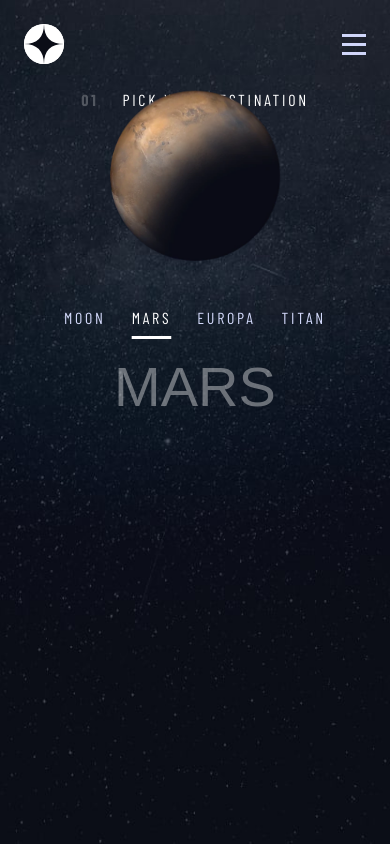
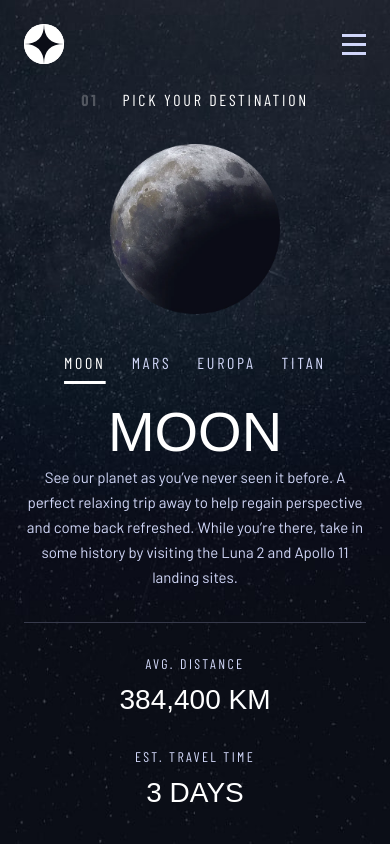
Before and after one commit to aleksandr-efimenko/space-tourism, a Next.js app: page /destination in a window 390 px wide. Built offline with nearby package versions, Linux system fonts and the light colour scheme; a web font is replaced by a local one.

Commit message:
finish desktop, tablet and mobile versions of destination page

```diff
--- a/src/components/Destination/DestinationImageSlider.tsx
+++ b/src/components/Destination/DestinationImageSlider.tsx
@@ -10,7 +10,7 @@ export default function DestinationImageSlider({ destination }: { destination: D
         initial={{ y: '-5rem', opacity: 0 }}
         animate={{ y: 0, opacity: 1 }}
         transition={{ duration: 0.5 }}
-        className='flex justify-center items-center w-full h-[75%]'
+        className='flex justify-center items-center w-full'
       >
         <div
           className=' relative z-10 w-[10.625rem] h-[10.625rem]
--- a/src/components/Destination/DestinationInfo.tsx
+++ b/src/components/Destination/DestinationInfo.tsx
@@ -38,14 +38,22 @@ export default function DestinationInfo({ destinations, destinationIndex }: Dest
         key={destinations[destinationIndex].distance}
         className='w-full'
       >
-        <hr className='border-gray border-1 my-8 md:mt-[3.0625rem] lg:mt-[3.375rem] md:mb-7' />
+        <hr
+          className='border-gray border-1 my-8
+                      md:mt-[3.0625rem] md:mb-7
+                      lg:mt-[3.375rem] '
+        />
         <div
-          className='flex flex-col gap-8
-            md:flex-row md:gap-20 md:justify-center
-            lg:justify-start'
+          className='flex flex-col    gap-8
+                       md:flex-row md:gap-20 md:justify-center
+                                   lg:gap-0  lg:justify-start'
         >
-          <PlanetInfoColumn headerText='AVG. DISTANCE' bodyText={destinations[destinationIndex].distance} />
-          <PlanetInfoColumn headerText='EST. TRAVEL TIME' bodyText={destinations[destinationIndex].travel} />
+          <div className='flex-1 w-full'>
+            <PlanetInfoColumn headerText='AVG. DISTANCE' bodyText={destinations[destinationIndex].distance} />
+          </div>
+          <div className='flex-1 w-full'>
+            <PlanetInfoColumn headerText='EST. TRAVEL TIME' bodyText={destinations[destinationIndex].travel} />
+          </div>
         </div>
       </motion.div>
     </>
--- a/src/components/Technology/TechnologyInfo.tsx
+++ b/src/components/Technology/TechnologyInfo.tsx
@@ -1,17 +1,11 @@
 import { Technology } from '@/data/dataTypes'
 import { motion } from 'framer-motion'
 
-export default function TechnologyInfo({
-  technology,
-  technologyIndex,
-}: {
-  technology: Technology[]
-  technologyIndex: number
-}) {
+export default function TechnologyInfo({ technology }: { technology: Technology }) {
   return (
     <>
       <motion.p
-        key={technologyIndex + technology[technologyIndex].name}
+        key={technology.description.slice(0, 10) + technology.name}
         initial={{ opacity: 0 }}
         animate={{ opacity: 1 }}
         transition={{ delay: 0.2 }}
@@ -20,22 +14,22 @@ export default function TechnologyInfo({
         THE TERMINOLOGY…
       </motion.p>
       <motion.h2
-        key={technology[technologyIndex].name}
+        key={technology.name}
         initial={{ opacity: 0 }}
         animate={{ opacity: 1 }}
         transition={{ delay: 0.4 }}
         className='heading3 mb-4'
       >
-        {technology[technologyIndex].name}
+        {technology.name}
       </motion.h2>
       <motion.p
-        key={technology[technologyIndex].description.slice(0, 100)}
+        key={technology.description.slice(0, 50)}
         initial={{ opacity: 0 }}
         animate={{ opacity: 1 }}
         transition={{ delay: 0.6 }}
         className='text-paleblue max-w-[75%] mx-auto lg:mx-0'
       >
-        {technology[technologyIndex].description}
+        {technology.description}
       </motion.p>
     </>
   )
--- a/src/pages/crew.tsx
+++ b/src/pages/crew.tsx
@@ -9,12 +9,6 @@ export default function Crew() {
   const { crew } = data
   const [crewMemberIndex, setCrewMemberIndex] = useState(0)
 
-  useEffect(() => {
-    const interval = setInterval(() => {
-      setCrewMemberIndex((prev) => (prev + 1) % crew.length)
-    }, 5000)
-    return () => clearInterval(interval)
-  }, [crew])
   return (
     <>
       <div
--- a/src/pages/destination.tsx
+++ b/src/pages/destination.tsx
@@ -9,31 +9,23 @@ import DestinationImageSlider from '@/components/Destination/DestinationImageSli
 export default function Destination() {
   const { destinations } = data
   const [destinationIndex, setDestinationIndex] = useState(0)
-  useEffect(() => {
-    const interval = setInterval(() => {
-      setDestinationIndex((prev) => (prev + 1) % destinations.length)
-    }, 5000)
-    return () => clearInterval(interval)
-  }, [destinations])
 
   return (
     <>
       <PageContainer>
+        <PageTitle number='01' title='Pick your destination' />
         <div
-          className='flex flex-col
-             items-center gap-8
-          md:items-start md:justify-between
-          lg:gap-0 lg:justify-start lg:col-start-2 lg:col-end-6 '
+          className=' mt-8
+        md:mt-[3.75rem]
+        lg:mt-0 lg:col-start-2 lg:col-end-6 lg:row-start-2 lg:row-end-3'
         >
-          <PageTitle number='01' title='Pick your destination' />
+          <DestinationImageSlider destination={destinations[destinationIndex]} />
         </div>
-        <DestinationImageSlider destination={destinations[destinationIndex]} />
-
         <div
-          className='flex flex-col   items-center
-            mt-[26px]
-          md:mt-[3.3125rem] md:w-9/12 md:m-auto md:text-center
-          lg:mt-16        lg:w-full  lg:items-start lg:text-left lg:col-start-7 lg:col-end-12'
+          className='flex flex-col items-center h-full justify-center
+            mt-[1.625rem] px-6
+           md:px-0 md:mt-[3.3125rem] md:w-9/12 md:m-auto md:text-center
+          lg:mt-0       lg:w-full  lg:items-start lg:text-left lg:col-start-7 lg:col-end-12 lg:row-start-1 lg:row-end-3'
         >
           <TextSlider
             items={destinations.map((item) => item.name)}
--- a/src/pages/technology.tsx
+++ b/src/pages/technology.tsx
@@ -33,7 +33,7 @@ export default function Technology() {
               setIndex={setTechnologyIndex}
             />
             <div className='lg:pr-4 lg:w-full'>
-              <TechnologyInfo technology={technology} technologyIndex={technologyIndex} />
+              <TechnologyInfo technology={technology[technologyIndex]} />
             </div>
           </div>
         </div>
```
